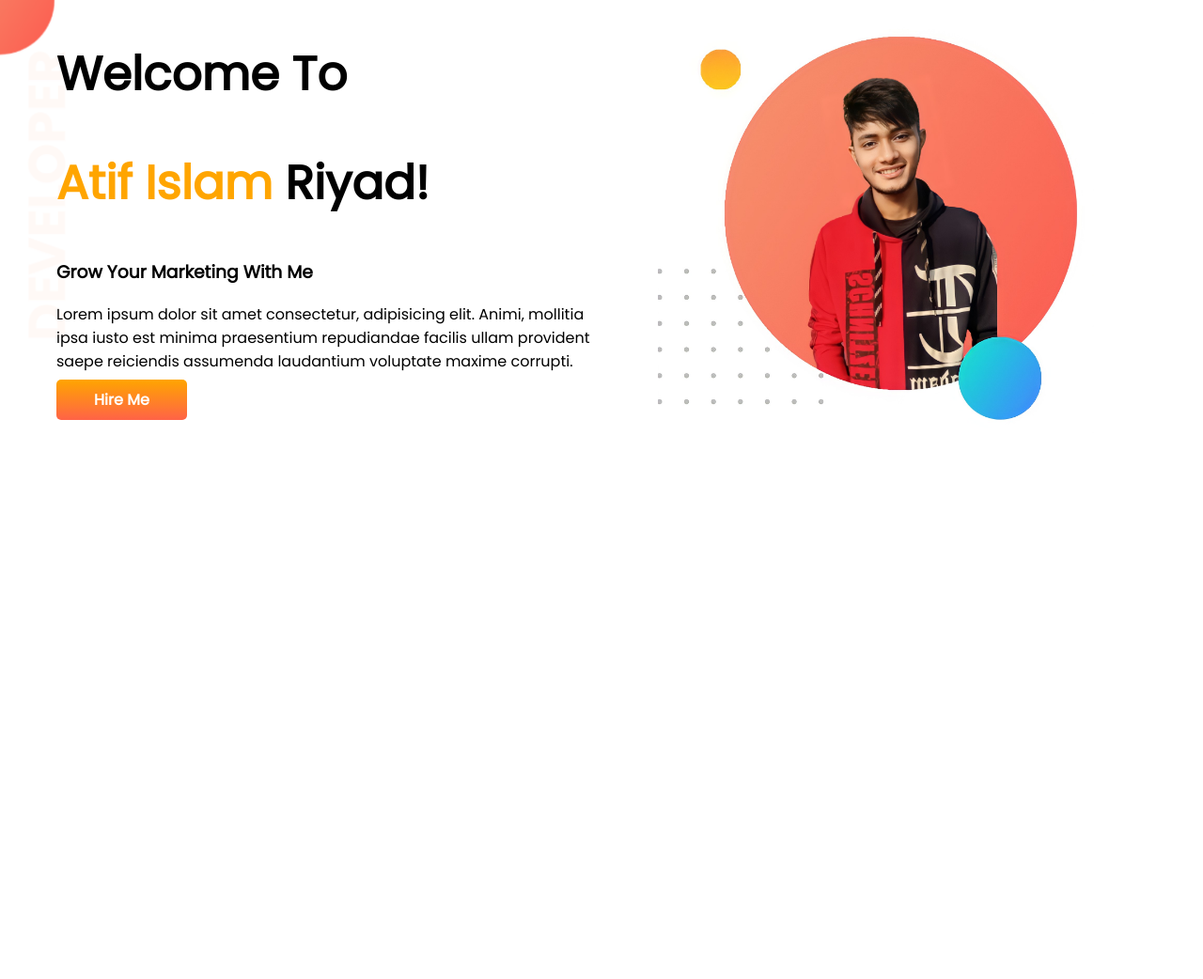
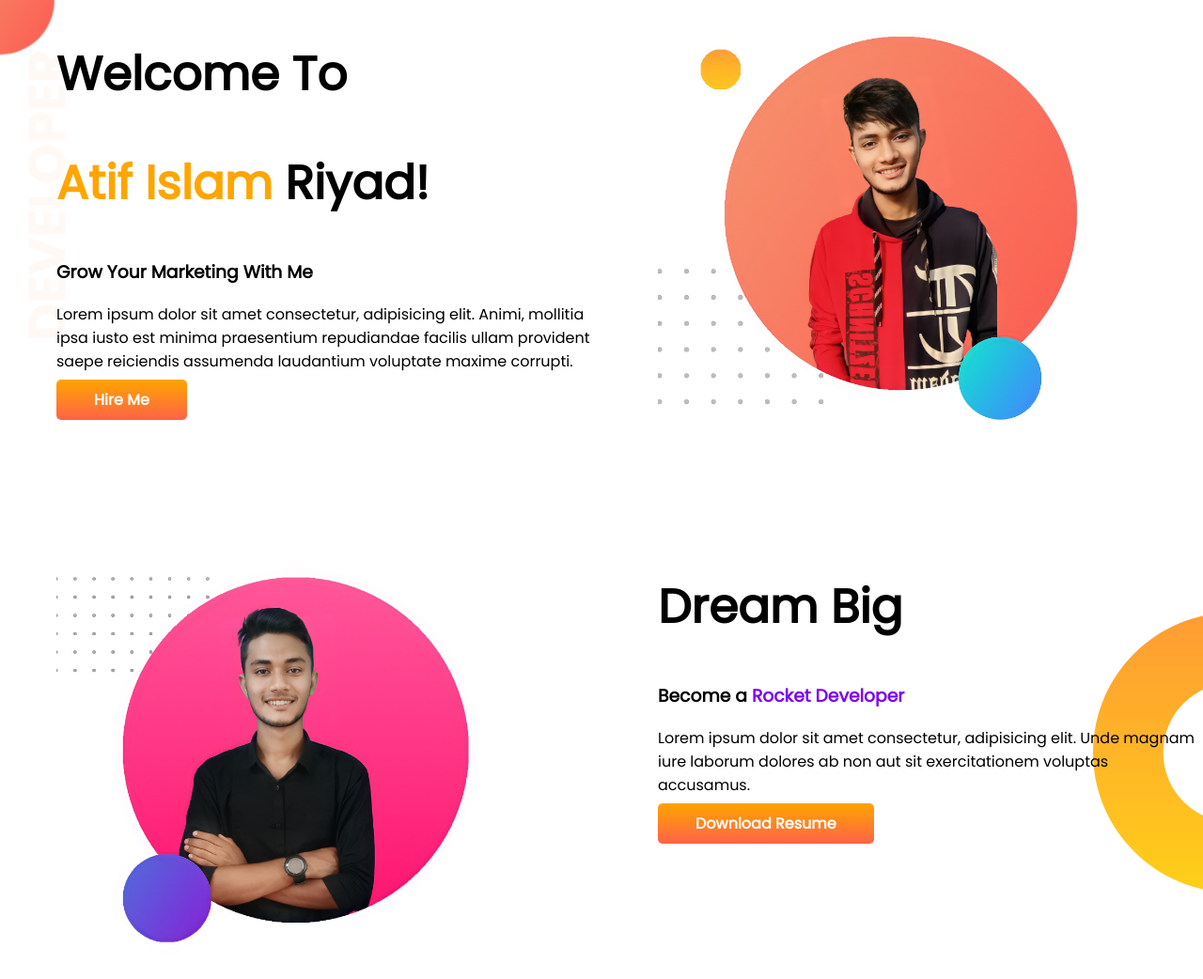
Before and after one commit to WebRiaz176/developer-protfolio-riyad, a plain HTML site: page index.html in a window 1280 px wide. Shown: the whole page at 94% size. Before the commit the page ends 800 px from the top, so only its background shows below. Drawn offline with Linux system fonts and the light colour scheme.

Commit message:
dream-big added

```diff
--- a/index.html
+++ b/index.html
@@ -24,5 +24,22 @@
         <img src="image/1656946533487.jpg" alt="">
        </div>
     </section>
+
+    <section class="dream-big">
+        <div class="half-width">
+            <img src="image/1656950869528.jpg" alt="">
+        </div>
+
+        <div class="half-width">
+            <h1>Dream Big</h1>
+            <h3>
+                Become a <span class="bio-clr">Rocket Developer</span>
+            </h3>
+            <p>Lorem ipsum dolor sit amet consectetur, adipisicing elit. Unde magnam iure laborum dolores ab non aut sit exercitationem voluptas accusamus.</p>
+            <a class="btn-1" target="_blank" href="#">Download Resume</a>
+        </div>
+    </section>
+
+
 </body>
 </html>
--- a/style.css
+++ b/style.css
@@ -16,10 +16,15 @@ h1{
 
 .name-clr{
     color: orange;
+
+}
+.bio-clr{
+    color: rgb(125, 2, 240);
 }
 
 section{
     display: flex;
+    margin-bottom: 100px;
 }
 .half-width{
     width: 50%;
@@ -39,3 +44,9 @@ section{
 .half-width img{
     width: 80%;
 }
+
+.dream-big{
+    background-image: url(image/dream-bg.png);
+    background-repeat: no-repeat;
+    background-position: right;
+}
```
Also changed, not shown: image/1656950869528.jpg (added).
